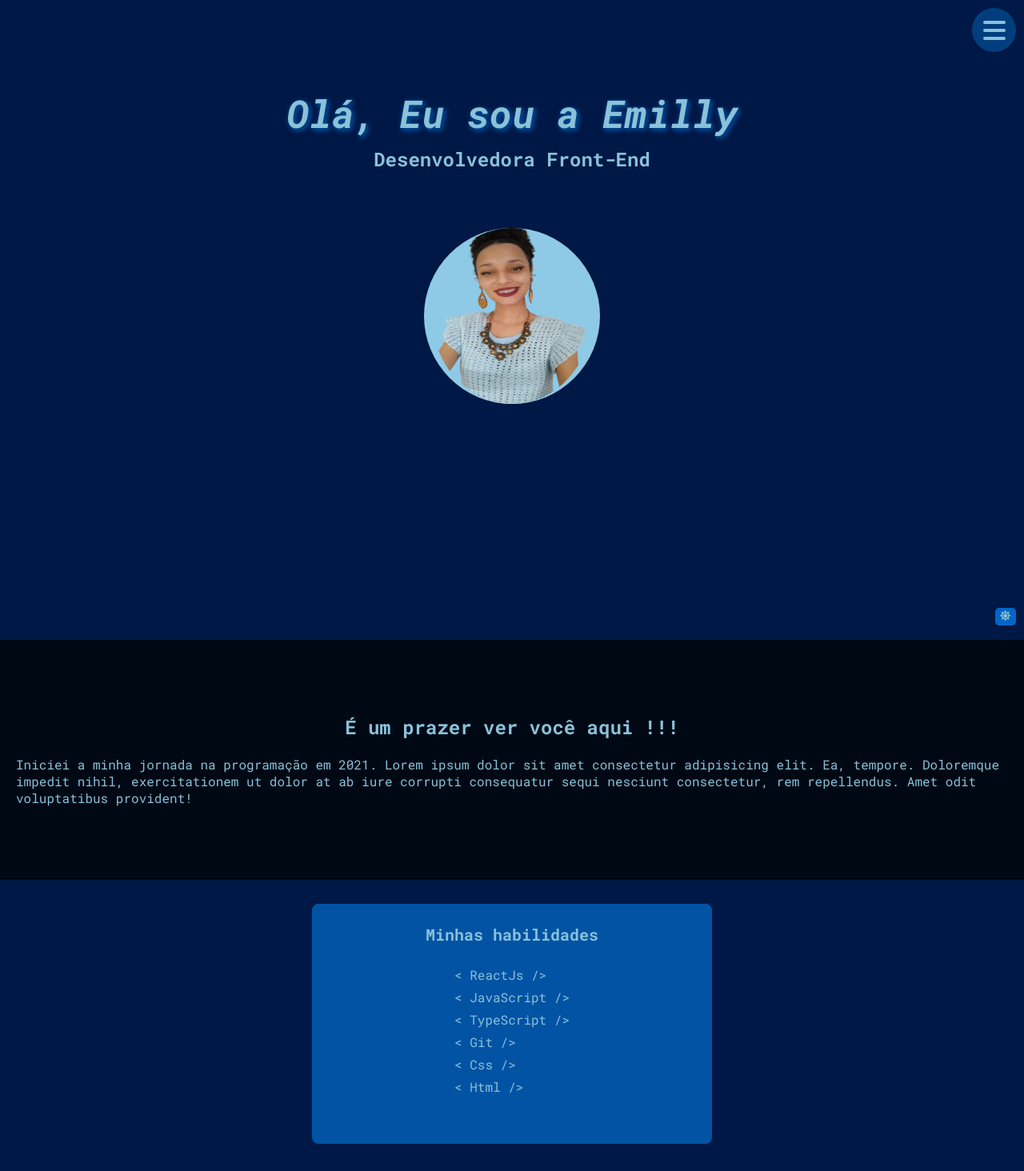
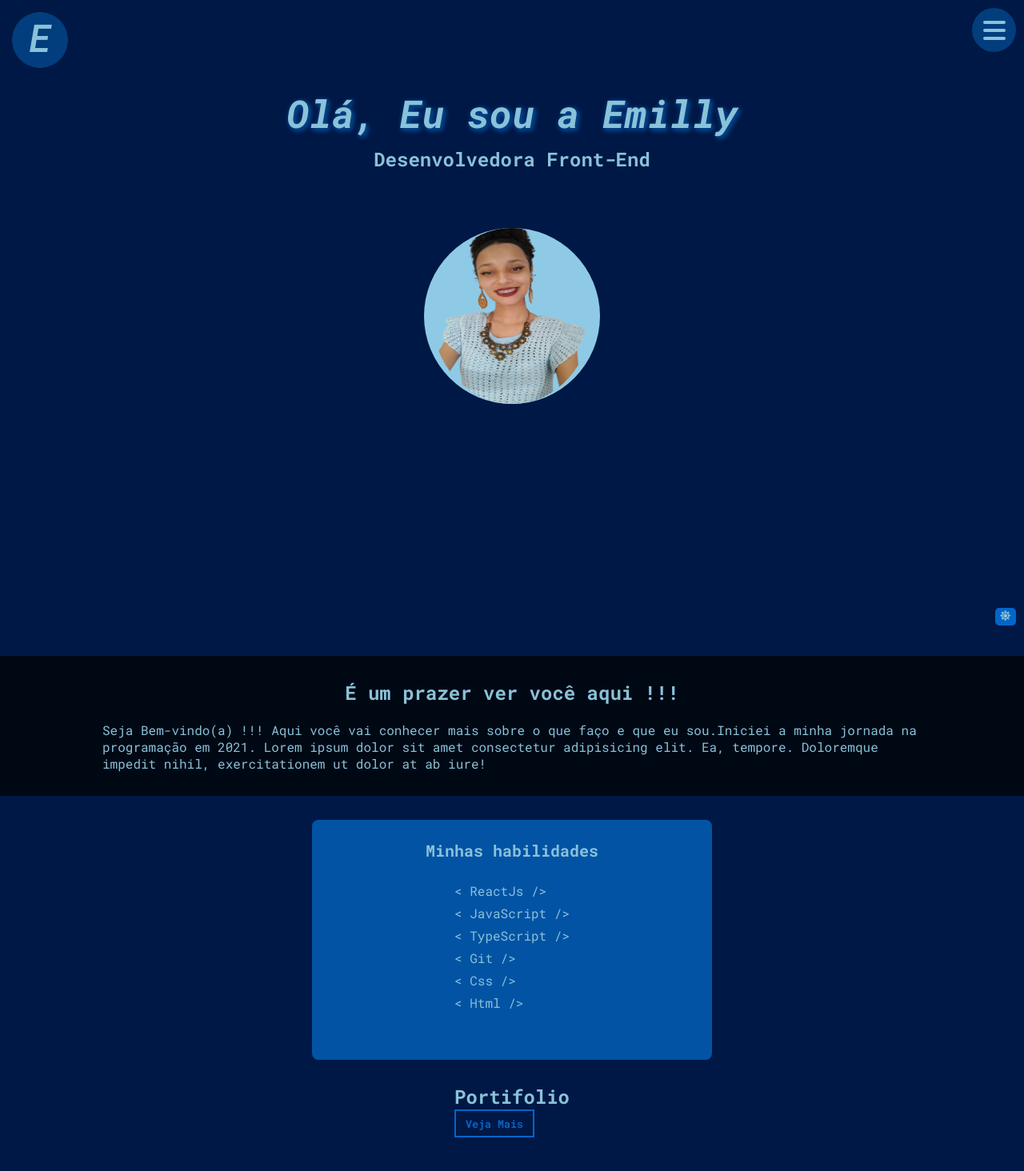
Before and after one commit to Emillyalmeida/portfolio, a React (Create React App) app: page / in a window 1280 px wide. Shown: the top 1464 px of the page at 80% size. Built offline with nearby package versions, Linux system fonts and the light colour scheme.

Commit message:
Feat(Home): add Logo and add details

```diff
--- a/src/components/container/styles.js
+++ b/src/components/container/styles.js
@@ -6,4 +6,5 @@ export const DivContainer = styled.div`
   display: flex;
   flex-direction: column;
   align-items: center;
+  box-sizing: border-box;
 `;
--- a/src/pages/home/index.jsx
+++ b/src/pages/home/index.jsx
@@ -6,6 +6,7 @@ import {
   Footer,
   IAm,
   InfoMe,
+  Logo,
   MyContact,
   MyPortfolio,
   MySkills,
@@ -20,6 +21,12 @@ const Home = () => {
       <Nav />
       <BtnMode />
       <Container>
+        <Logo>
+          <div>
+            {" "}
+            <span>E</span>
+          </div>
+        </Logo>
         <IAm>
           <div>
             <h1>Olá, Eu sou a Emilly</h1>
@@ -32,11 +39,10 @@ const Home = () => {
         <InfoMe>
           <h2>É um prazer ver você aqui !!!</h2>
           <p>
-            Iniciei a minha jornada na programação em 2021. Lorem ipsum dolor
-            sit amet consectetur adipisicing elit. Ea, tempore. Doloremque
-            impedit nihil, exercitationem ut dolor at ab iure corrupti
-            consequatur sequi nesciunt consectetur, rem repellendus. Amet odit
-            voluptatibus provident!
+            Seja Bem-vindo(a) !!! Aqui você vai conhecer mais sobre o que faço e
+            que eu sou.Iniciei a minha jornada na programação em 2021. Lorem
+            ipsum dolor sit amet consectetur adipisicing elit. Ea, tempore.
+            Doloremque impedit nihil, exercitationem ut dolor at ab iure!
           </p>
         </InfoMe>
         <MySkills>
--- a/src/pages/home/style.js
+++ b/src/pages/home/style.js
@@ -3,9 +3,8 @@ import circle from "../../assets/circle.svg";
 
 export const IAm = styled.section`
   width: 100%;
-  padding-top: 100px;
   display: flex;
-  height: 100vh;
+  height: 90vh;
   flex-direction: column;
   align-items: center;
   gap: 30px;
@@ -49,14 +48,39 @@ export const IAm = styled.section`
   }
 `;
 
+export const Logo = styled.div`
+  width: 100%;
+  height: 100px;
+  display: flex;
+  align-items: center;
+  padding-left: 15px;
+
+  div {
+    width: 70px;
+    height: 70px;
+    background-color: ${(props) => props.theme.nav.backgroundColor};
+    display: flex;
+    align-items: center;
+    justify-content: center;
+    border-radius: 50%;
+
+    span {
+      font-size: 3rem;
+      text-align: center;
+      font-style: italic;
+      margin-bottom: 7px;
+    }
+  }
+`;
+
 export const InfoMe = styled.section`
   width: 100%;
-  height: 300px;
+  height: auto;
   display: flex;
   flex-direction: column;
   align-items: center;
   justify-content: center;
-  padding: 0 20px;
+  padding: 30px 10%;
   gap: 20px;
   background-color: ${(props) => props.theme.terciary};
 `;
@@ -102,18 +126,25 @@ export const AboutMe = styled.div`
   background-color: ${(props) => props.theme.terciary};
 
   div {
-    width: 50%;
+    flex: 1;
     display: flex;
     flex-direction: column;
     align-items: center;
     gap: 10px;
+
+    p {
+      text-align: justify;
+    }
   }
 
   figure {
-    width: 50%;
-    display: flex;
-    flex-direction: column;
-    align-items: center;
+    display: none;
+    @media (min-width: 768px) {
+      flex: 1;
+      display: flex;
+      flex-direction: column;
+      align-items: center;
+    }
   }
 `;
 
```
